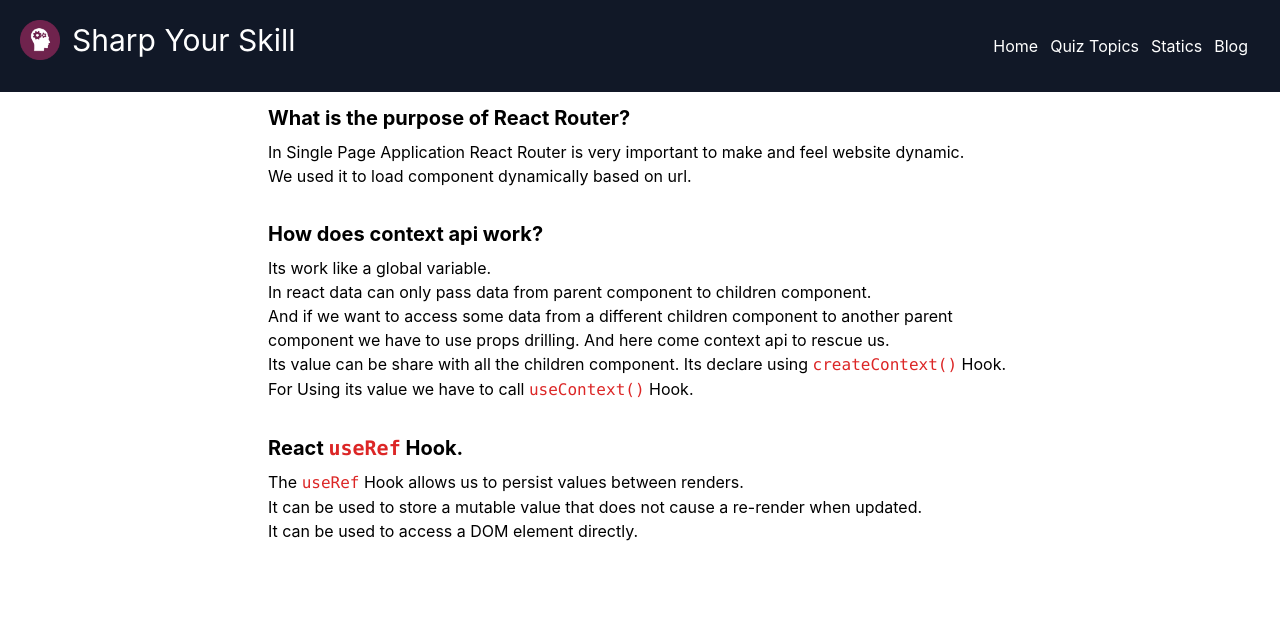
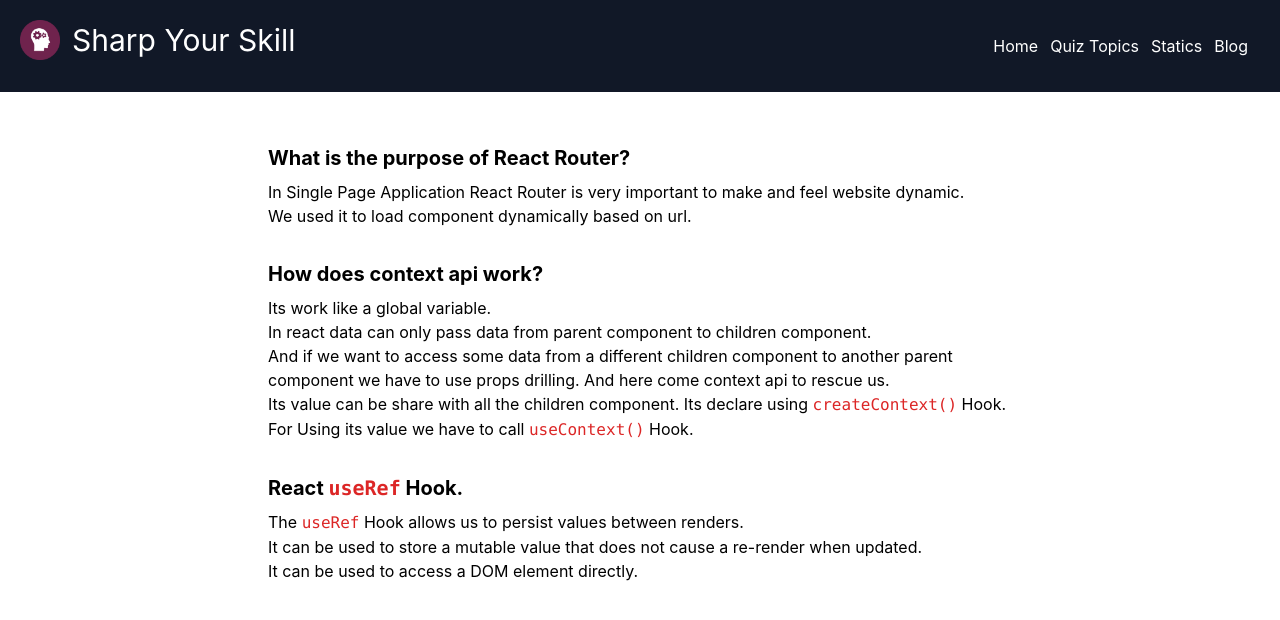
Before and after one commit to yusuf-khan-swd/sharp-your-skill, a React (Create React App) app: page /blog in a window 1280 px wide. Shown: the top 620 px of the page. Built offline with nearby package versions, Linux system fonts and the light colour scheme.

Commit message:
add margin top to every component that needed

```diff
--- a/src/components/Blog/Blog.js
+++ b/src/components/Blog/Blog.js
@@ -2,7 +2,7 @@ import React from "react";
 
 const Blog = () => {
   return (
-    <div className="max-w-3xl mx-auto p-3 mb-12">
+    <div className="max-w-3xl mx-auto p-3 mb-12 mt-10">
       <div className="mb-8">
         <h2 className="font-bold mb-2 text-xl">
           What is the purpose of React Router?
--- a/src/components/Home/Home.js
+++ b/src/components/Home/Home.js
@@ -7,7 +7,7 @@ const Home = () => {
   const topics = useLoaderData().data;
 
   return (
-    <div>
+    <div className="mt-20">
       <div className="grid gap-4 grid-cols-1 md:grid-cols-2 my-8 p-4 m-2 border">
         <img className="order-last md:order-first rounded-sm" src={hero} alt="" />
         <div className="text-center">
--- a/src/components/Statics/Statics.js
+++ b/src/components/Statics/Statics.js
@@ -14,7 +14,7 @@ import {
 const Statics = () => {
   const data = useLoaderData().data;
   return (
-    <div className="mb-28">
+    <div className="mb-28 mt-12">
       <h2 className="text-3xl font-bold mb-8 text-center">
         Total <span className="text-red-500"> {data.length} </span> Question
         Statics{" "}
--- a/src/components/Topics/Topics.js
+++ b/src/components/Topics/Topics.js
@@ -5,7 +5,7 @@ import Topic from '../Topic/Topic';
 const Topics = () => {
   const topics = useLoaderData().data;
   return (
-    <div className='container mx-auto grid gap-5 sm:grid-cols-2 md:grid-cols-3 lg:grid-cols-4 mb-28'>
+    <div className='container mx-auto grid gap-5 sm:grid-cols-2 md:grid-cols-3 lg:grid-cols-4 mb-28 mt-20'>
       {topics.map(topic => <Topic key={topic.id} topic={topic}></Topic>)}
     </div>);
 };
```
